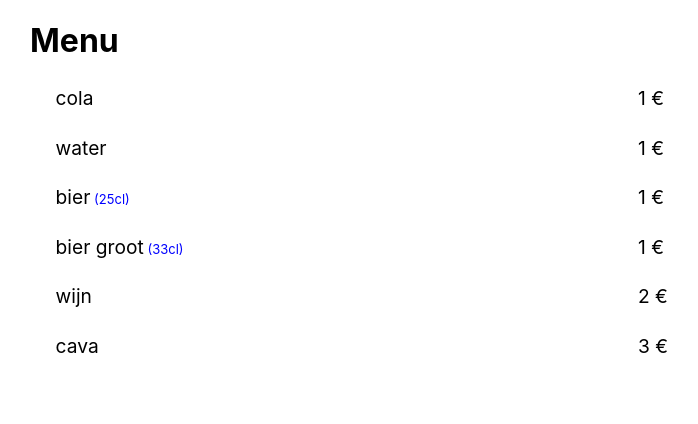
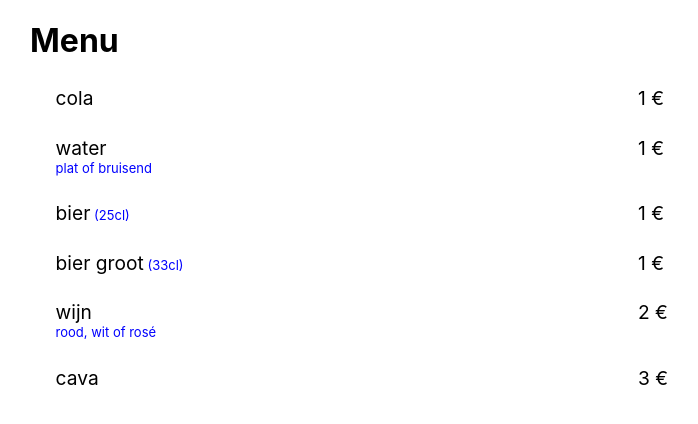
Before and after one commit to kristofmoons/toets2_react, a React (Create React App) app: page / in a window 1280 px wide. Shown: the top 424 px of the page, without its empty margins (2-700 px from the left). Built offline with nearby package versions, Linux system fonts and the light colour scheme.

Commit message:
ProductNote

```diff
--- a/src/components/MenuProduct.js
+++ b/src/components/MenuProduct.js
@@ -9,8 +9,21 @@ function ProductSize(props) {
     );
 }
 
+
+function ProductNote(props) {
+    const {product} = props;
+    if (!product.note) return;
+
+    return (
+        <div style={{fontSize: "small", color: "blue"}}>
+            {product.note}
+        </div>
+    );
+}
+
 const menuProductStyles = {
-    div: {margin: "2vw", fontSize: "larger", display: "flex"},
+    outerDiv: {margin: "2vw", fontSize: "larger"},
+    mainRowDiv: {display: "flex"},
 };
 
 export function MenuProduct(props) {
@@ -18,12 +31,15 @@ export function MenuProduct(props) {
     if (!product?.name) return;
 
     return (
-        <div style={menuProductStyles.div}>
-            <div style={{flex: 1}}>
-                {product.name}
-                <ProductSize product={product}/>
+        <div style={menuProductStyles.outerDiv}>
+            <div style={menuProductStyles.mainRowDiv}>
+                <div style={{flex: 1}}>
+                    {product.name}
+                    <ProductSize product={product}/>
+                </div>
+                <div style={{flex: 1}}>{product.price} &euro;</div>
             </div>
-            <div style={{flex: 1}}>{product.price} &euro;</div>
+            <ProductNote product={product}/>
         </div>
     );
 }
--- a/src/data/data.js
+++ b/src/data/data.js
@@ -12,10 +12,10 @@ ATTENTION!!!!
 */
 
 export const PRODUCTS_DATA = [
-    {name: "cola", price: 1},
-    {name: "water", price: 1},
+    {name: "cola", price: 1 },
+    {name: "water", price: 1, note: "plat of bruisend"},
     {name: "bier", price: 1, size: 25},
     {name: "bier groot", price: 1, size: 33},
-    {name: "wijn", price: 2},
-    {name: "cava", price: 3}
+    {name: "wijn", price: 2, note:"rood, wit of rosé"},
+    {name: "cava", price: 3},
 ];
```
